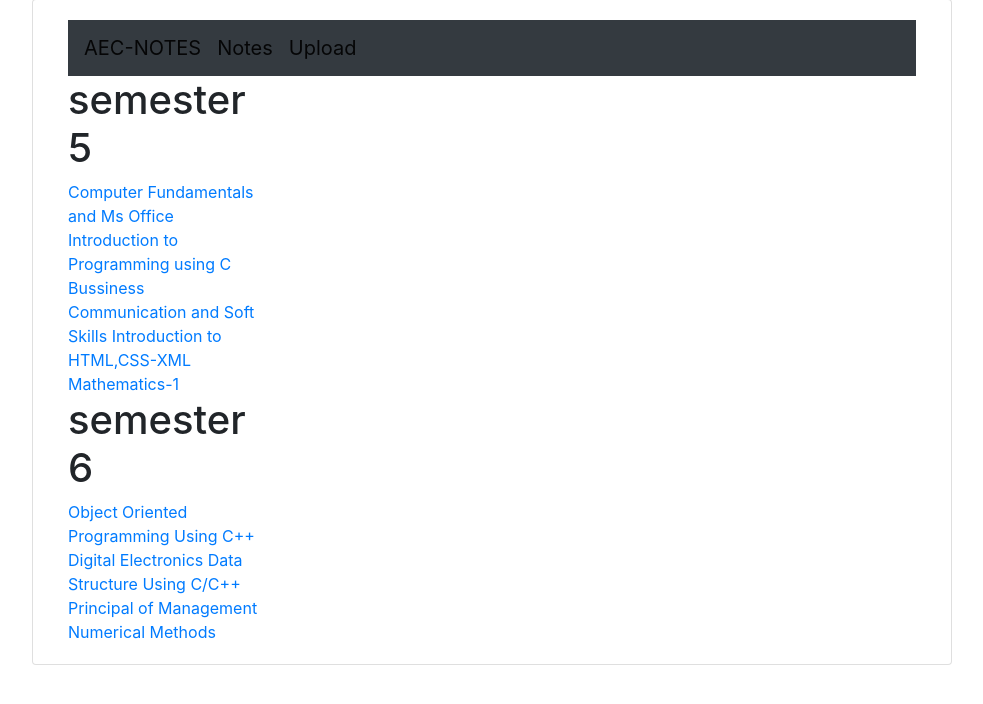
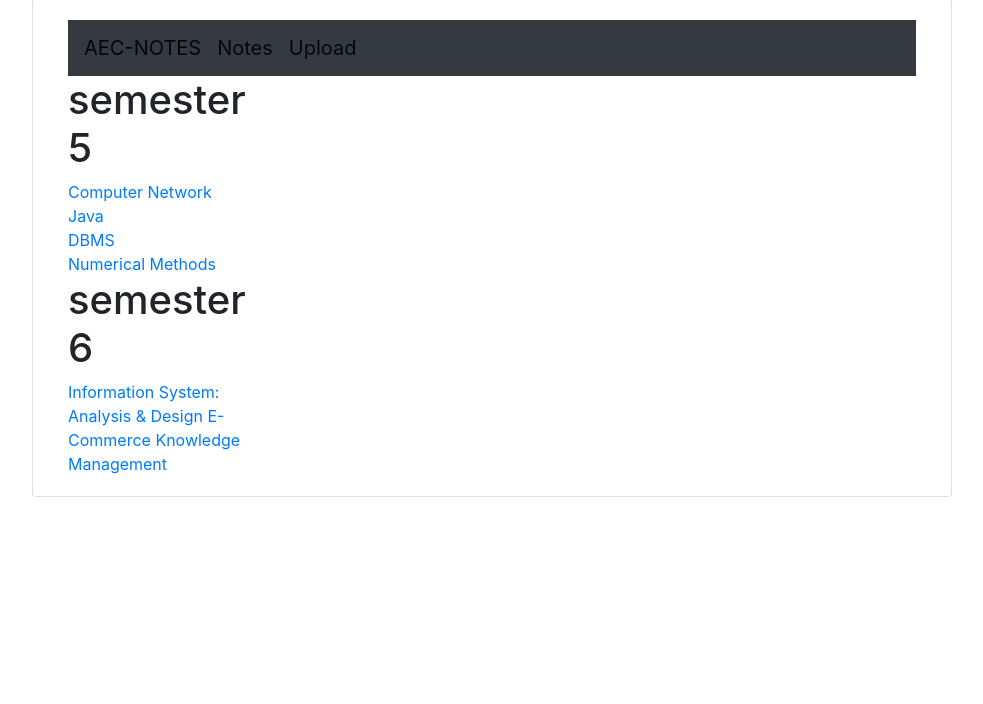
Before and after one commit to themohitgupta/NotesApp, a Django app: page /BCA/ThirdYear/ in a window 1280 px wide. Shown: the part 81-785 px from the top of the page, without its empty margins (148-1131 px from the left). Run offline with Django 3.2, Linux system fonts and the light colour scheme; parts of the project's set-up code (start-up, migrations or seed data) failed here and were passed over; some libraries are stand-ins or nearby versions.

Commit message:
subject update in bca/third year

```diff
--- a/website/NotesApp/templates/thirdyear.html
+++ b/website/NotesApp/templates/thirdyear.html
@@ -30,21 +30,18 @@
 
               <h1>semester 5</h1>
 
-              <a href="#">Computer Fundamentals and Ms Office</a>
-            	 <a href="#">Introduction to Programming using C</a>
-            	 <a href="#">Bussiness Communication and Soft Skills</a>
-            	 <a href="#">Introduction to HTML,CSS-XML</a>
-            	 <a href="#">Mathematics-1</a>
+              <a href="#">Computer Network</a> <br>
+            	 <a href="#">Java</a> <br>
+            	 <a href="#">DBMS</a> <br>
+            	 <a href="#">Numerical Methods</a>
 
                <br>
 
                <h1>semester 6</h1>
 
-               <a href="#">Object Oriented Programming Using C++</a>
-            	 <a href="#">Digital Electronics</a>
-            	 <a href="#">Data Structure Using C/C++</a>
-            	 <a href="#">Principal of Management</a>
-            	 <a href="#">Numerical Methods</a>
+               <a href="#">Information System: Analysis & Design</a>
+            	 <a href="#">E-Commerce</a>
+            	 <a href="#">Knowledge Management</a>
 
               </div>
          </div>
```
